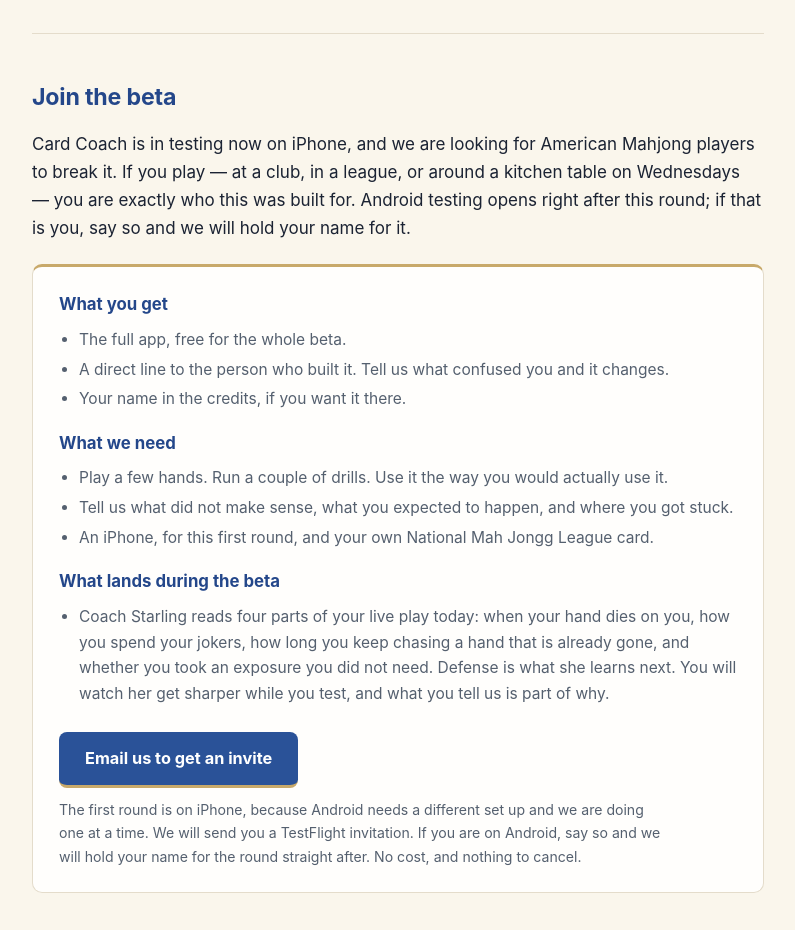
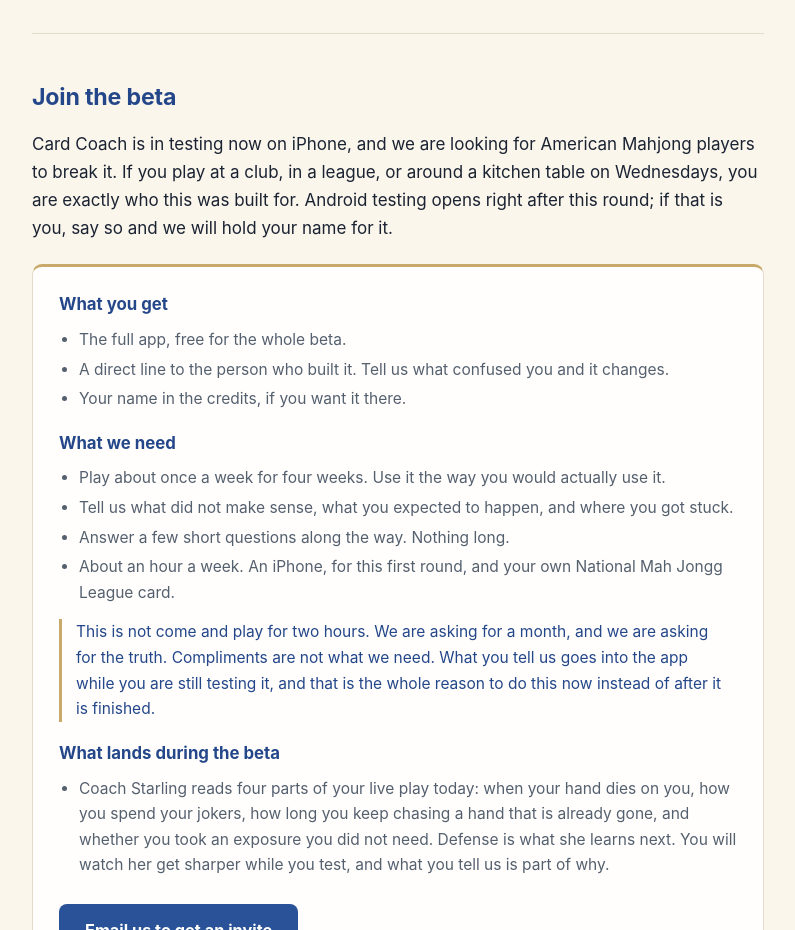
Before and after one commit to janinejej/pinkbirdmahj-site, a plain HTML site: page index.html in a window 1280 px wide. Shown: the part 2680-3610 px from the top of the page, without its empty margins (242-1037 px from the left). Drawn offline with Linux system fonts and the light colour scheme.

Commit message:
beta: say what we are actually asking for
The site asked for 'a few hands' and 'a couple of drills' and never once said how long. The flyer already says it properly: about once a week for four weeks, about an hour a week, and the truth rather than compliments. Brought that across.

Dropped the em dash aside in the opening paragraph and the one hiding in the mailto subject line.

```diff
--- a/index.html
+++ b/index.html
@@ -122,6 +122,9 @@
   .beta h3:first-of-type { margin-top: 0; }
   .beta ul { margin: 8px 0 0 20px; }
   .beta li { font-size: .97rem; color: var(--muted); margin-bottom: 4px; }
+  /* the ask, stated plainly - this is the paragraph that filters out the curious */
+  .beta .ask { font-size: .97rem; color: var(--navy-ink); margin-top: 14px;
+    border-left: 3px solid var(--gold); padding-left: 14px; }
   a.cta {
     display: inline-block; margin-top: 22px; background: var(--navy); color: #fff;
     text-decoration: none; font-weight: 700; font-size: 1.02rem;
@@ -325,7 +328,7 @@
     <h2>Join the beta</h2>
     <p>
       Card Coach is in testing now on iPhone, and we are looking for American Mahjong players to
-      break it. If you play — at a club, in a league, or around a kitchen table on Wednesdays — you
+      break it. If you play at a club, in a league, or around a kitchen table on Wednesdays, you
       are exactly who this was built for. Android testing opens right after this round; if that is
       you, say so and we will hold your name for it.
     </p>
@@ -340,10 +343,18 @@
 
       <h3>What we need</h3>
       <ul>
-        <li>Play a few hands. Run a couple of drills. Use it the way you would actually use it.</li>
+        <li>Play about once a week for four weeks. Use it the way you would actually use it.</li>
         <li>Tell us what did not make sense, what you expected to happen, and where you got stuck.</li>
-        <li>An iPhone, for this first round, and your own National Mah Jongg League card.</li>
+        <li>Answer a few short questions along the way. Nothing long.</li>
+        <li>About an hour a week. An iPhone, for this first round, and your own National Mah Jongg
+          League card.</li>
       </ul>
+      <p class="ask">
+        This is not come and play for two hours. We are asking for a month, and we are asking for
+        the truth. Compliments are not what we need. What you tell us goes into the app while you
+        are still testing it, and that is the whole reason to do this now instead of after it is
+        finished.
+      </p>
 
       <h3>What lands during the beta</h3>
       <ul>
@@ -355,7 +366,7 @@
         </li>
       </ul>
 
-      <a class="cta" href="mailto:info@pinkbirdmahj.com?subject=Beta%20tester%20%E2%80%94%20Card%20Coach">
+      <a class="cta" href="mailto:info@pinkbirdmahj.com?subject=Beta%20tester%20for%20Card%20Coach">
         Email us to get an invite
       </a>
       <p class="cta-note">
```
